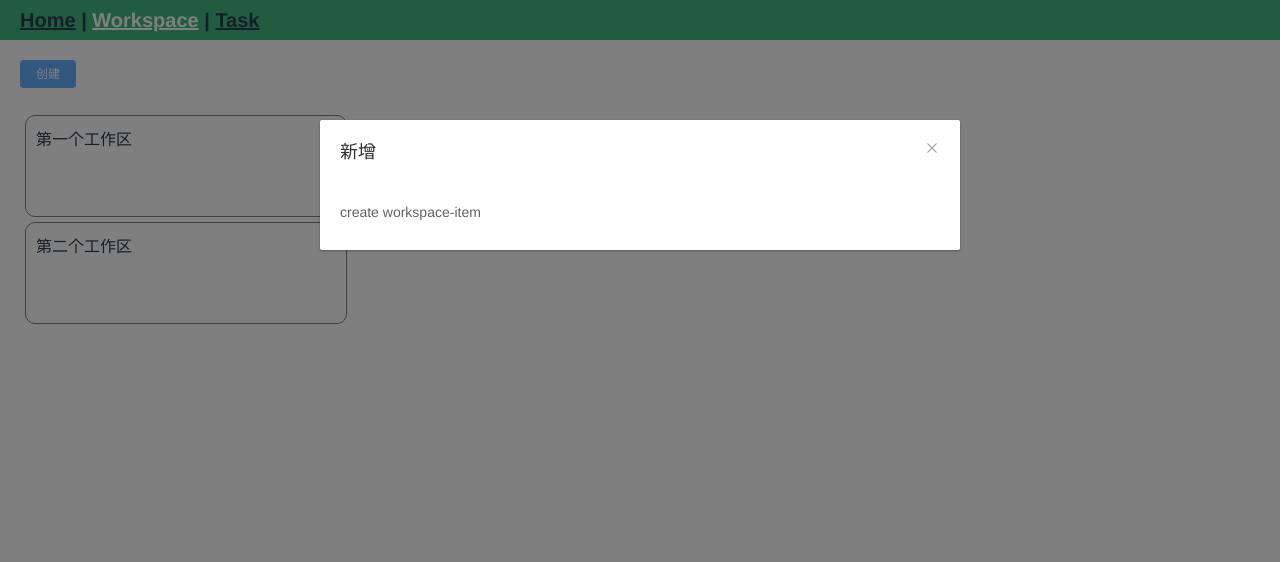
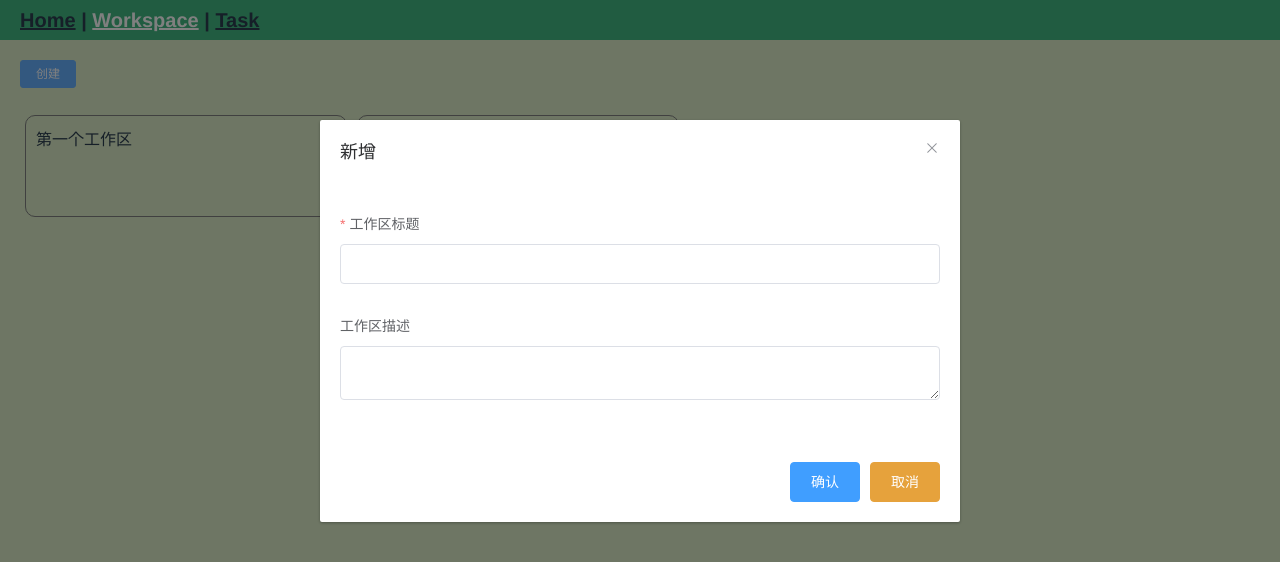
Before and after one commit to hyperbajie/schedule, a Vue app: page /workspace in a window 1280 px wide. Both pictures are taken after a click on the button "创建". Shown: the top 562 px of the page. Built offline with nearby package versions, Linux system fonts and the light colour scheme.

Commit message:
feat: temporary commit

```diff
--- a/public/index.html
+++ b/public/index.html
@@ -1,10 +1,10 @@
 <!DOCTYPE html>
 <html lang="">
   <head>
-    <meta charset="utf-8">
-    <meta http-equiv="X-UA-Compatible" content="IE=edge">
-    <meta name="viewport" content="width=device-width,initial-scale=1.0">
-    <link rel="icon" href="<%= BASE_URL %>favicon.ico">
+    <meta charset="utf-8" />
+    <meta http-equiv="X-UA-Compatible" content="IE=edge" />
+    <meta name="viewport" content="width=device-width,initial-scale=1.0" />
+    <link rel="icon" href="<%= BASE_URL %>favicon.ico" />
     <title><%= htmlWebpackPlugin.options.title %></title>
   </head>
   <body>
--- a/src/App.vue
+++ b/src/App.vue
@@ -15,10 +15,12 @@
   -webkit-font-smoothing: antialiased;
   -moz-osx-font-smoothing: grayscale;
   color: #2c3e50;
+  width: 100%;
+  height: 100%;
 }
 
 #nav {
-  background: #42b983;
+  background: var(--color-common5);
   height: 40px;
   line-height: 40px;
   padding-left: 20px;
@@ -32,10 +34,11 @@
 }
 
 #nav a.router-link-exact-active {
-  color: white;
+  color: var(--color-white);
 }
 
 .content {
   height: calc(100% - 40px);
+  background-color: var(--color-common4);
 }
 </style>
--- a/src/css/index.scss
+++ b/src/css/index.scss
@@ -1,39 +1,32 @@
 @import url(./main.scss);
 @import url(./origin.scss);
+
+html {
+  height: 100%;
+  padding: 0;
+  margin: 0;
+}
+
+body {
+  height: 100%;
+  padding: 0;
+  margin: 0;
+
+  --color-blue: #1565c0;
+  --color-black: #000000;
+  --color-white: #ffffff;
+  --color-orange: #ff5252;
+  --color-yellow: #ffe57f;
+
+  --color-common: #e6ee9c;
+  --color-common2: #aed581;
+  --color-common3: #66bb6a;
+  --color-common4: #dcedc8;
+  --color-common5: #42b983;
+}
 
 .app-container {
   padding: 20px;
   margin: 0;
+  box-sizing: border-box;
 }
-
-.color-status-1 {
-  color: #1565c0;
-}
-.color-status-2 {
-  color: #000000;
-}
-.color-status-3 {
-  color: #ffffff;
-}
-.color-status-4 {
-  color: #ff5252;
-}
-.color-status-5 {
-  color: #ffe57f;
-}
-
-.color-common-1 {
-  color: #ffffff;
-}
-.color-common-2 {
-  color: #e6ee9c;
-}
-.color-common-3 {
-  color: #aed581;
-}
-.color-common-4 {
-  color: #66bb6a;
-}
-.color-common-5 {
-  color: #dcedc8;
-}
--- a/src/router/index.js
+++ b/src/router/index.js
@@ -8,7 +8,7 @@ Vue.use(VueRouter);
 const originalPush = VueRouter.prototype.push;
 //修改原型对象中的push方法
 VueRouter.prototype.push = function push(location) {
-  return originalPush.call(this, location).catch((err) => {});
+  return originalPush.call(this, location).catch((err) => { });
 };
 
 Vue.use(Element);
--- a/src/views/workspace/components/workspace-edit.vue
+++ b/src/views/workspace/components/workspace-edit.vue
@@ -1,6 +1,17 @@
 <template>
   <el-dialog :visible.sync="localVisible" title="新增">
-    create workspace-item
+    <el-form :model="formData" :rules="formRules" ref="formEl">
+      <el-form-item label="工作区标题" prop="title">
+        <el-input v-model="formData.title"></el-input>
+      </el-form-item>
+      <el-form-item label="工作区描述" prop="desc">
+        <el-input type="textarea" v-model="formData.desc"></el-input>
+      </el-form-item>
+    </el-form>
+    <template v-slot:footer>
+      <el-button type="primary" @click="handleClickConfirm">确认</el-button>
+      <el-button type="warning" @click="handleClickCancel">取消</el-button>
+    </template>
   </el-dialog>
 </template>
 
@@ -15,7 +26,18 @@ export default {
     },
   },
   data() {
-    return {};
+    return {
+      formData: {
+        title: "",
+        desc: "",
+      },
+      formRules: {
+        title: {
+          required: true,
+          message: "请输入工作区标题",
+        },
+      },
+    };
   },
   computed: {
     localVisible: {
@@ -27,5 +49,13 @@ export default {
       },
     },
   },
+  methods: {
+    handleClickConfirm() {
+      // todo
+    },
+    handleClickCancel() {
+      // todo
+    },
+  },
 };
 </script>
--- a/src/views/workspace/index.vue
+++ b/src/views/workspace/index.vue
@@ -3,14 +3,8 @@
     <div class="function-btn-row">
       <el-button @click="handleAdd" type="primary" size="mini">创建</el-button>
     </div>
-    <div class="workspace-item-box">
-      <workspace-item
-        class="workspace-item"
-        v-for="item in dataList"
-        :key="item.id"
-        :item="item"
-        @click.native="handleClickItem(item)"
-      ></workspace-item>
+    <div class="workspace-item-container">
+      <workspace-item class="workspace-item" v-for="item in dataList" :key="item.id" :item="item" @click.native="handleClickItem(item)"></workspace-item>
     </div>
     <workspace-edit :visible.sync="editVisible"></workspace-edit>
   </div>
@@ -38,10 +32,12 @@ export default {
       this.dataList = [
         {
           title: "第一个工作区",
+          desc: "",
           id: 1,
         },
         {
           title: "第二个工作区",
+          desc: "",
           id: 2,
         },
       ];
@@ -65,14 +61,16 @@ export default {
 
 <style lang="scss" scoped>
 .container {
-  display: flex;
-  flex-wrap: wrap;
+  // display: flex;
+  // flex-wrap: wrap;
 }
 .function-btn-row {
   width: 100%;
   height: 50px;
 }
-.workspace-item-box {
+.workspace-item-container {
+  display: flex;
+  flex-wrap: wrap;
   .workspace-item {
     cursor: pointer;
     margin: 5px;
```
